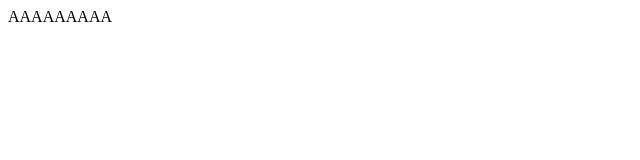
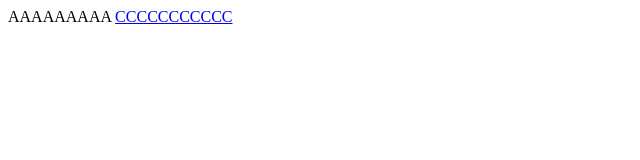
Before and after one commit to ponponbear/20230829, a plain HTML site: page index.html in a window 1280 px wide. Shown: the whole page, without its empty margins (0-640 px from the left). Drawn offline with Linux system fonts and the light colour scheme.

Commit message:
Update index.html

```diff
--- a/index.html
+++ b/index.html
@@ -7,6 +7,6 @@
 </head>
 <body>
     AAAAAAAAA
-    <a href="./two.html"></a>
+    <a href="./two.html">CCCCCCCCCCC</a>
 </body>
 </html>
```
